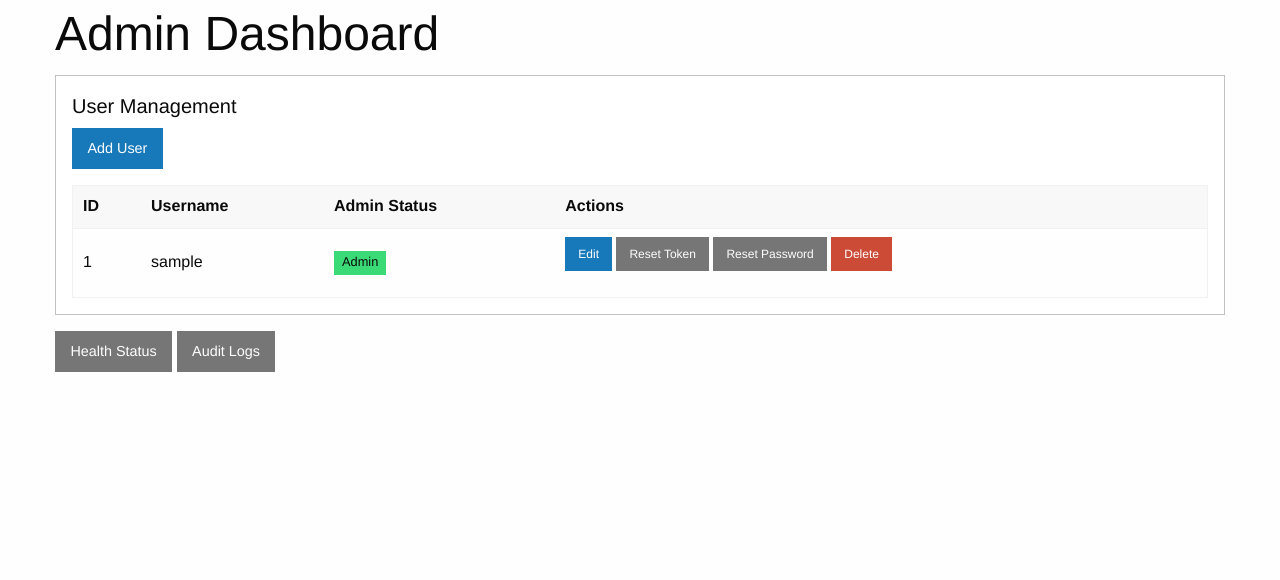
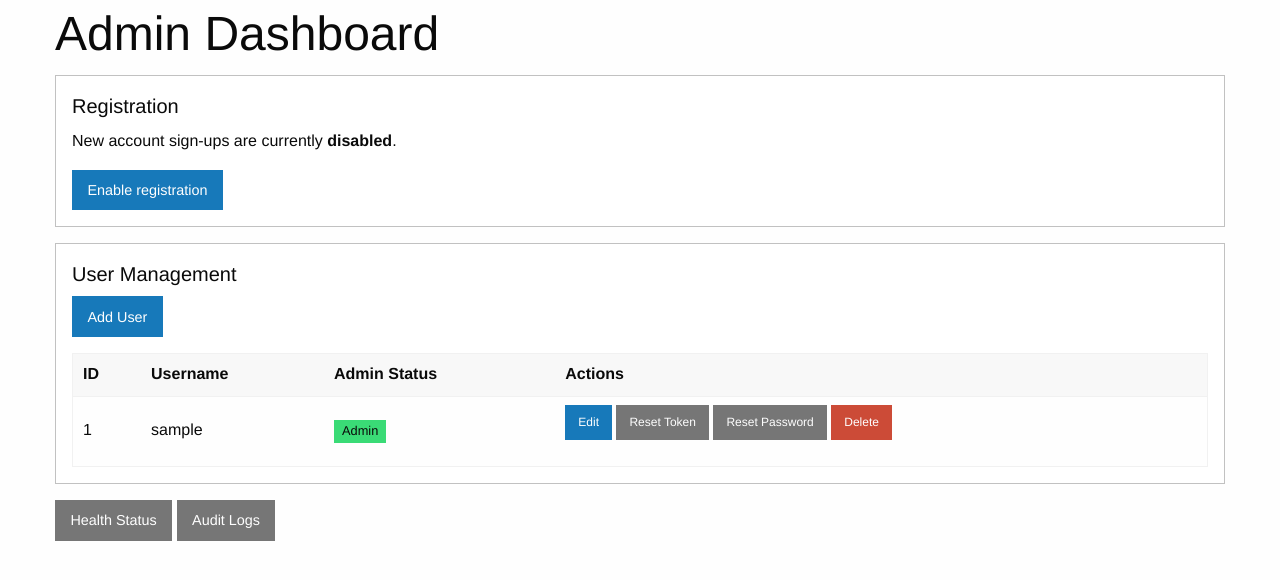
Before and after one commit to RealDudePerson/beakon, a Flask app: page /admin in a window 1280 px wide. Shown: the part 73-653 px from the top of the page. Run offline with Flask 3, Linux system fonts and the light colour scheme; a user stored in the database is signed in; tables that the repository leaves empty hold one stand-in row (values such as "Sample post"); parts of the project's set-up code (start-up, migrations or seed data) failed here and were passed over; some libraries are stand-ins or nearby versions.

Commit message:
Add an admin toggle to turn registration on or off
Registration was only controllable by editing REGISTRATION_ENABLED in config.cfg and restarting. Admins can now flip it from the dashboard and the change takes effect immediately and survives a restart.

The stored setting in the new app_settings table wins when present; otherwise the app falls back to the REGISTRATION_ENABLED config flag, which stays fail-closed. The table is created by db.create_all() on startup, so existing databases need no migration.

Tests: toggle round-trip, persistence, non-admin forbidden, missing field rejected, config fallback, and the login link hiding.

```diff
--- a/src/app.py
+++ b/src/app.py
@@ -14,7 +14,7 @@ from collections import defaultdict
 from logging.handlers import RotatingFileHandler
 from flask import Flask, render_template, request, redirect, session, Response, abort
 from functools import wraps
-from models import UserModel,db,login,UserDataModel,LocationsModel,SharingPermissionModel,KnownPlaceModel,to_epoch,now_epoch,host_zone
+from models import UserModel,db,login,UserDataModel,LocationsModel,SharingPermissionModel,KnownPlaceModel,to_epoch,now_epoch,host_zone,AppSettingModel,get_app_setting,set_app_setting
 from flask_login import login_required, current_user, login_user, logout_user
 from flask_talisman import Talisman
 from flask_apscheduler import APScheduler
@@ -136,8 +136,27 @@ login.login_view = 'login'
 
 # Ensure all database tables exist
 with app.app_context():
-    from models import UserModel, LocationsModel, UserDataModel, SharingPermissionModel, KnownPlaceModel
+    from models import UserModel, LocationsModel, UserDataModel, SharingPermissionModel, KnownPlaceModel, AppSettingModel
     db.create_all()
+
+# Registration is admin-toggleable at runtime. The database setting wins when
+# present; otherwise fall back to the config flag, which stays fail-closed
+# (default False). This preserves REGISTRATION_ENABLED as the operator default
+# rather than replacing it, per REQUIREMENTS-TIER1/TIER3.
+REGISTRATION_SETTING_KEY = 'registration_enabled'
+
+
+def registration_enabled():
+    """Whether new accounts may register right now.
+
+    Precedence: the admin's stored setting, then the ``REGISTRATION_ENABLED``
+    config flag (fail-closed to ``False`` when neither is set).
+    """
+    override = get_app_setting(REGISTRATION_SETTING_KEY)
+    if override is None:
+        return bool(app.config.get('REGISTRATION_ENABLED', False))
+    return str(override).lower() in ('1', 'true', 'yes', 'on')
+
 
 # Tier 3 item 7: retention is config-driven and defaults to OFF. A window of 0
 # (or an unset/non-numeric value) means "keep everything"; the purge only runs
@@ -590,7 +609,7 @@ def login():
             app.logger.info('%s logged in successfully', username)
             return redirect('/dashboard')
         _record_attempt(rate_key)
-    return render_template('login.html')
+    return render_template('login.html', registration_enabled=registration_enabled())
 
 # Default page for logged in users
 @app.route('/dashboard', methods=['POST','GET'])
@@ -674,7 +693,7 @@ def logout():
 # TODO: Possibly add some sort of spam prevention
 @app.route('/register', methods=['POST','GET'])
 def register():
-    if app.config.get('REGISTRATION_ENABLED', False):
+    if registration_enabled():
         if current_user.is_authenticated:
             return redirect('/dashboard')
 
@@ -1251,7 +1270,8 @@ def admin_dashboard():
             'lname': lname,
             'is_admin': is_admin
         })
-    return render_template('admin.html', users=user_list)
+    return render_template('admin.html', users=user_list,
+                           registration_enabled=registration_enabled())
 
 @app.route('/admin/health', methods=['GET'])
 @login_required
@@ -1395,6 +1415,21 @@ def admin_delete_user(user_id):
     db.session.delete(user)
     db.session.commit()
     return Response(status=200)
+
+@app.route('/admin/settings/registration', methods=['POST'])
+@login_required
+@admin_required
+def admin_set_registration():
+    """Turn open registration on or off at runtime (admin only)."""
+    data = request.get_json(silent=True) or {}
+    if 'enabled' not in data:
+        return {'error': 'enabled is required'}, 400
+    enabled = bool(data.get('enabled'))
+    set_app_setting(REGISTRATION_SETTING_KEY, 'true' if enabled else 'false')
+    app.logger.info('%s turned registration %s',
+                    current_user.get_username(), 'on' if enabled else 'off')
+    _log_request_summary('/admin/settings/registration', 200, data.keys())
+    return {'registration_enabled': enabled}, 200
 
 # Presence search: "when was this person within radius R of point P recently?"
 # Returns the 10 most recent calendar days on which the person logged at least one
--- a/src/models.py
+++ b/src/models.py
@@ -268,3 +268,35 @@ class KnownPlaceModel(db.Model):
     last_webhook_time = db.Column(db.Integer())
     last_webhook_status = db.Column(db.String(20))
     include_coords_in_webhook = db.Column(db.Boolean, default=False)
+
+
+class AppSettingModel(db.Model):
+    """Runtime-adjustable settings, edited by admins and stored in the database.
+
+    Settings live here (rather than in ``config.cfg``) so an admin change takes
+    effect immediately and survives a restart, without rewriting the operator's
+    config file — which also holds secrets. A missing key means "no override":
+    callers fall back to their config default. The table is created on startup
+    by ``db.create_all()``, so no migration is needed for existing databases.
+    """
+    __tablename__ = 'app_settings'
+    key = db.Column(db.String(64), primary_key=True)
+    value = db.Column(db.String(255))
+
+
+def get_app_setting(key, default=None):
+    """Return the stored value for ``key``, or ``default`` when unset."""
+    row = db.session.get(AppSettingModel, key)
+    return default if row is None else row.value
+
+
+def set_app_setting(key, value):
+    """Store ``value`` for ``key`` (insert or update) and commit."""
+    row = db.session.get(AppSettingModel, key)
+    if row is None:
+        row = AppSettingModel(key=key, value=value)
+        db.session.add(row)
+    else:
+        row.value = value
+    db.session.commit()
+    return row.value
--- a/static/js/admin.js
+++ b/static/js/admin.js
@@ -105,6 +105,21 @@ function openAddModal() {
     $('#user-modal').foundation('open');
 }
 
+function toggleRegistration(btn) {
+    var enabled = btn.getAttribute('data-enabled') !== 'true';
+    fetch('/admin/settings/registration', {
+        method: 'POST',
+        headers: {'Content-Type': 'application/json'},
+        body: JSON.stringify({enabled: enabled})
+    }).then(function (res) {
+        if (res.ok) {
+            location.reload();
+        } else {
+            alert('Error updating the registration setting');
+        }
+    });
+}
+
 document.addEventListener('DOMContentLoaded', function () {
     var dataEl = document.getElementById('admin-users-data');
     if (dataEl) {
@@ -113,6 +128,13 @@ document.addEventListener('DOMContentLoaded', function () {
         } catch (e) {
             adminUsers = [];
         }
+    }
+
+    var toggleRegistrationBtn = document.getElementById('toggle-registration-btn');
+    if (toggleRegistrationBtn) {
+        toggleRegistrationBtn.addEventListener('click', function () {
+            toggleRegistration(toggleRegistrationBtn);
+        });
     }
 
     var addBtn = document.getElementById('add-user-btn');
--- a/templates/admin.html
+++ b/templates/admin.html
@@ -12,6 +12,21 @@
 <div class="grid-x grid-padding-x">
   <div class="large-12 cell">
     <h1>Admin Dashboard</h1>
+  </div>
+</div>
+<div class="grid-x grid-padding-x">
+  <div class="large-12 cell">
+    <div class="callout">
+      <h5>Registration</h5>
+      <p>
+        New account sign-ups are currently
+        <strong id="registration-state">{{ 'enabled' if registration_enabled else 'disabled' }}</strong>.
+      </p>
+      <button class="button" id="toggle-registration-btn" type="button"
+              data-enabled="{{ 'true' if registration_enabled else 'false' }}">
+        {{ 'Disable registration' if registration_enabled else 'Enable registration' }}
+      </button>
+    </div>
   </div>
 </div>
 <div class="grid-x grid-padding-x">
--- a/templates/login.html
+++ b/templates/login.html
@@ -42,9 +42,11 @@
                 <button class="button" type="submit" value="Submit">Submit</button>
               </fieldset>
             </div>
+            {% if registration_enabled %}
             <div class="cell large-4 medium-6 small-12">
               <a href="{{ url_for('register')}}">Register</a>
             </div>
+            {% endif %}
           </div>
         </div>
       </form>
```
Also changed, not shown: MIGRATIONS.md (+6 -0 lines), tests/test_registration_toggle.py (added, +125 -0 lines).
